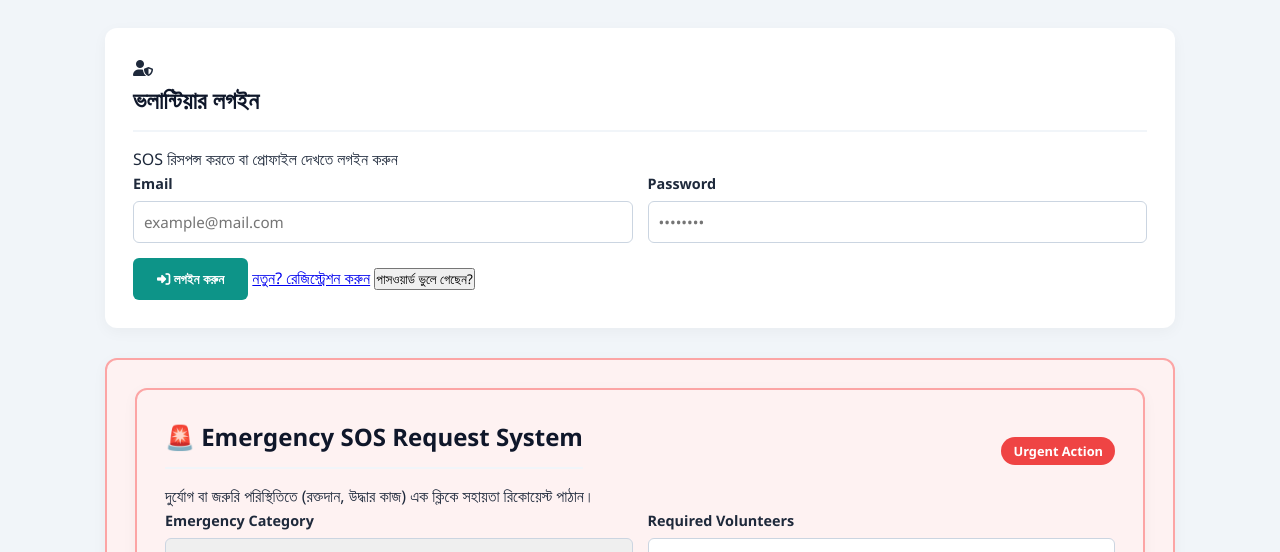
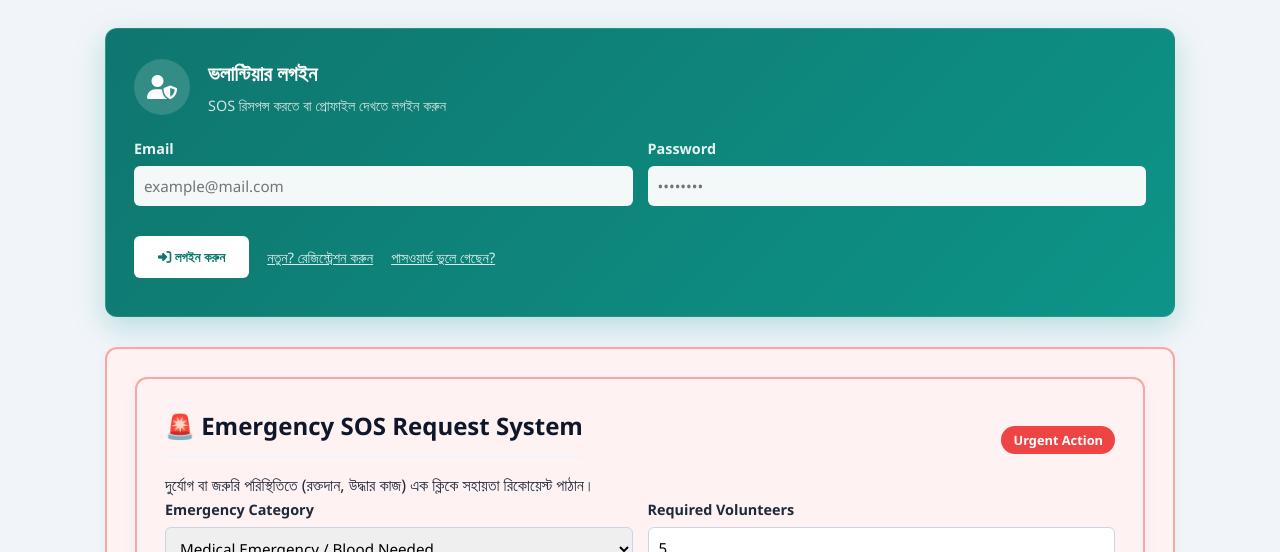
Before and after one commit to abidhasan9490-prog/volunteer_management, a website: page index.html in a window 1280 px wide. Shown: the part 548-1100 px from the top of the page. Drawn offline with nearby package versions, Linux system fonts and the light colour scheme; no server answers.

Commit message:
updated website colors in style.css

```diff
--- a/style.css
+++ b/style.css
@@ -274,7 +274,7 @@ body {
 
 .btn-secondary {
     background-color: #3b82f6;
-    color: white;
+    color: rgb(255, 255, 255);
     border: none;
     padding: 10px 18px;
     border-radius: 6px;
@@ -536,3 +536,119 @@ footer {
     padding: 20px;
     font-size: 0.9rem;
 }
+/* ====================================================
+   11. QUICK LOGIN CARD (Homepage-এর উপরের দিকে)
+   ==================================================== */
+.quick-login-card {
+    background: linear-gradient(135deg, #0f766e 0%, #0d9488 100%);
+    color: white;
+    box-shadow: 0 10px 30px rgba(13, 148, 136, 0.25);
+    border: 1px solid rgba(255, 255, 255, 0.1);
+}
+
+.quick-login-header {
+    display: flex;
+    align-items: center;
+    gap: 18px;
+    margin-bottom: 20px;
+}
+
+.quick-login-icon {
+    width: 56px;
+    height: 56px;
+    min-width: 56px;
+    border-radius: 50%;
+    background: rgba(255, 255, 255, 0.15);
+    display: flex;
+    align-items: center;
+    justify-content: center;
+    font-size: 24px;
+}
+
+.quick-login-icon.success {
+    background: rgba(16, 185, 129, 0.25);
+    color: #d1fae5;
+}
+
+.quick-login-header h2 {
+    color: white;
+    border: none;
+    margin: 0;
+    padding: 0;
+    font-size: 1.3rem;
+}
+
+.quick-login-header p {
+    color: rgba(255, 255, 255, 0.8);
+    font-size: 0.9rem;
+    margin: 4px 0 0 0;
+}
+
+.quick-login-card .form-group label {
+    color: rgba(255, 255, 255, 0.9);
+}
+
+.quick-login-card .form-group input {
+    background: rgba(255, 255, 255, 0.95);
+    border: none;
+}
+
+.quick-login-actions {
+    display: flex;
+    align-items: center;
+    gap: 18px;
+    flex-wrap: wrap;
+    margin-top: 15px;
+}
+
+.quick-login-actions .btn-primary {
+    background-color: #ffffff;
+    color: #0f766e;
+}
+
+.quick-login-actions .btn-primary:hover {
+    background-color: #f0fdfa;
+}
+
+.quick-login-link, .quick-login-link-btn {
+    color: rgba(255, 255, 255, 0.85);
+    text-decoration: underline;
+    font-size: 0.9rem;
+    background: none;
+    border: none;
+    cursor: pointer;
+    padding: 0;
+}
+
+.quick-login-link:hover, .quick-login-link-btn:hover {
+    color: white;
+}
+
+.quick-login-error {
+    color: #fecaca;
+    margin-top: 10px;
+    font-weight: 600;
+}
+
+.quick-login-success {
+    display: flex;
+    align-items: center;
+    gap: 18px;
+}
+
+.quick-login-success h3 {
+    margin: 0;
+    font-size: 1.2rem;
+}
+
+.quick-login-success p {
+    color: rgba(255, 255, 255, 0.85);
+    margin: 4px 0 12px 0;
+    font-size: 0.9rem;
+}
+
+.quick-login-success .btn-secondary {
+    background: rgba(255, 255, 255, 0.15);
+    color: white;
+    border: 1px solid rgba(255, 255, 255, 0.3);
+}
```
